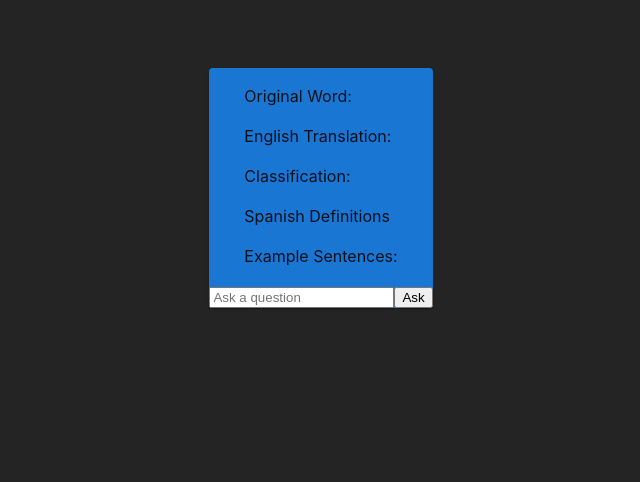
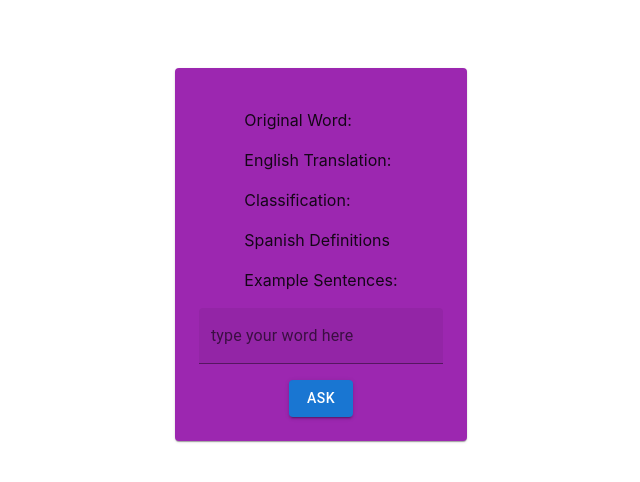
Before and after one commit to wanderwayward/WordFlash, a React (Vite) app: page / in a window 1280 px wide. Shown: the top 482 px of the page, without its empty margins (319-959 px from the left). Built offline with nearby package versions, Linux system fonts and the light colour scheme.

Commit message:
Added basic styling to the chat page Added authentication page for later use

```diff
--- a/src/Pages/Chat/chat.component.jsx
+++ b/src/Pages/Chat/chat.component.jsx
@@ -37,12 +37,13 @@
   return (
     <Paper
     sx={{
+      padding: 3,
       display: "flex",
       flexDirection: "column",
       alignItems: "center",
       justifyContent: "center",
       margin: "auto",
-      backgroundColor: "primary.main",
+      backgroundColor: "secondary.main",
     }}
     >
 
--- a/src/components/question-box/question-box.component.jsx
+++ b/src/components/question-box/question-box.component.jsx
@@ -1,20 +1,29 @@
-import {Box} from "@mui/material";
+import { Box, TextField, Button } from '@mui/material';
 
 const QuestionBox = ({ question, setQuestion, handleSubmit }) => {
-    return(
-        <Box>
-            <form onSubmit={handleSubmit}>
-            <input
-            type="text"
-            value={question}
-            onChange={(e) => setQuestion(e.target.value)}
-            placeholder="Ask a question"
-            />
-            <button type="submit">Ask</button>
-            </form>
-        </Box>
-
-    )
-}
+  return (
+    <Box
+      component="form"
+      onSubmit={handleSubmit}
+      sx={{
+        display: 'flex',
+        flexDirection: 'column',
+        alignItems: 'center',
+        gap: 2
+      }}
+    >
+      <TextField
+        fullWidth
+        label="type your word here"
+        variant="filled"
+        value={question}
+        onChange={(e) => setQuestion(e.target.value)}
+      />
+      <Button type="submit" variant="contained" color="primary">
+        Ask
+      </Button>
+    </Box>
+  );
+};
 
 export default QuestionBox;
--- a/src/index.css
+++ b/src/index.css
@@ -5,8 +5,6 @@
 
   color-scheme: light dark;
   color: rgba(255, 255, 255, 0.87);
-  background-color: #242424;
-
   text-rendering: optimizeLegibility;
   -webkit-font-smoothing: antialiased;
   -moz-osx-font-smoothing: grayscale;
```
Also changed, not shown: src/Pages/Authentication/authentication.component.jsx (added).
